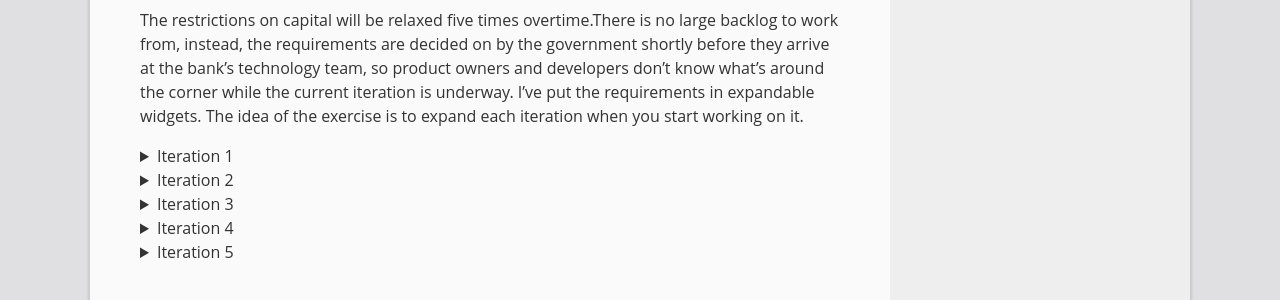
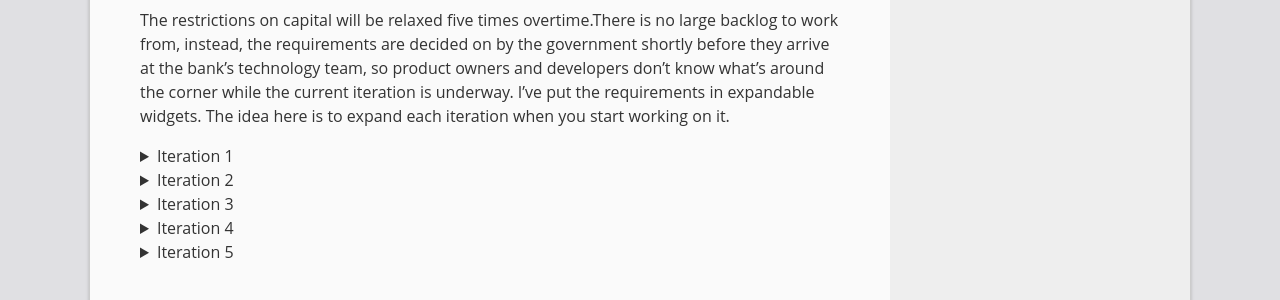
Before and after one commit to michali/blog, a Jekyll site: the page built from _posts/2020-05-02-capital-controls-programming-kata.md, in a window 1280 px wide. Shown: the part 956-1256 px from the top of the page. Built offline with Jekyll 4.4.1, drawn with Linux system fonts in a browser that asks for light colours; comment, search, counter and statistics services are not loaded.

Commit message:
Edited text

```diff
--- a/_posts/2020-05-02-capital-controls-programming-kata.md
+++ b/_posts/2020-05-02-capital-controls-programming-kata.md
@@ -27,13 +27,13 @@
 
 New measures are announced by the government as the situation changes in order to allow for more economic activity. Your team gets the requirements from your product manager, begins to work on the new features and the same are released on the date the government announces that the restrictions are being relaxed.
 
-The restrictions on capital will be relaxed five times overtime.There is no large backlog to work from, instead, the requirements are decided on by the government shortly before they arrive at the bank's technology team, so product owners and developers don't know what's around the corner while the current iteration is underway. I've put the requirements in expandable widgets. The idea of the exercise is to expand each iteration when you start working on it.
+The restrictions on capital will be relaxed five times overtime.There is no large backlog to work from, instead, the requirements are decided on by the government shortly before they arrive at the bank's technology team, so product owners and developers don't know what's around the corner while the current iteration is underway. I've put the requirements in expandable widgets. The idea here is to expand each iteration when you start working on it.
 
 <details>
   <summary>Iteration 1</summary>
   <h3>Iteration 1</h3>
   A customer can withdraw up to $60 per day from each bank account. If they have more than one account with one institution, they can withdraw $60 per day from each one of them.<br/>
-  Only domestic electronic bank transfers are permitted.
+  Only domestic electronic bank transfers are permitted (any amount).
   <ul>
     <li>
       If a customer fails to withdraw the whole daily $60 allowance, that does not "roll over" to the next day. Only up to $60 per account can be withdrawn on any day.
```
